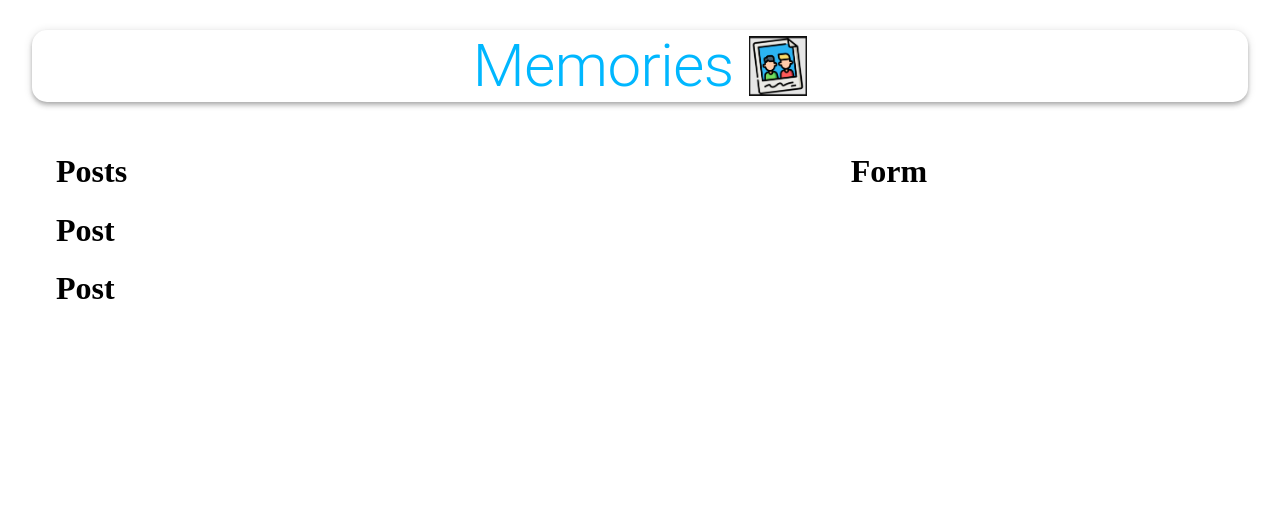
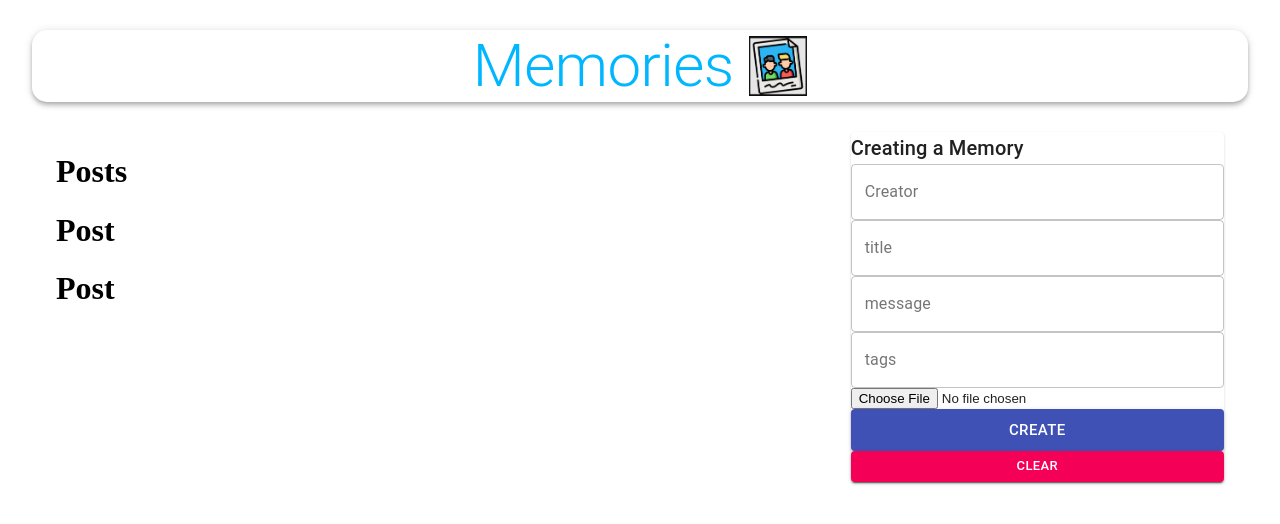
Before and after one commit to lisa1501/Memories-Application-MERN, a React (Create React App) app in the folder client/: page / in a window 1280 px wide. Shown: the top 524 px of the page. Built offline with nearby package versions, Linux system fonts and the light colour scheme; no server answers.

Commit message:
redered the create memory form

```diff
--- a/client/src/components/Form/Form.js
+++ b/client/src/components/Form/Form.js
@@ -1,11 +1,68 @@
-import React from 'react';
+import React, { useState }from 'react';
+import { TextField,Button, Typography, Paper } from '@material-ui/core';
+import FileBase from 'react-file-base64';
+
 import useStyles from './styles';
 
 const Form = () => {
+    const [postData, setPostData] = useState({ creator: '', title: '', message: '', tags: '',  selectedFile: ''});
 
     const classes = useStyles();
+
+    const handleSubmit = ()=>{}
+    const clear = ()=>{}
+
     return (
-        <h1>Form</h1>
+        <Paper className={classes.paper}>
+            <form autoComplete='off' noValidate className={`${classes.root} ${classes.form}`} onSubmit={handleSubmit}>
+                <Typography variant="h6">Creating a Memory</Typography>
+                <TextField
+                    name="creator"
+                    variant="outlined"
+                    label="Creator"
+                    fullWidth
+                    value={postData.creator}
+                    onChange={(e) => setPostData({ ...postData, creator: e.target.value})}
+                />
+                <TextField
+                    name="title"
+                    variant="outlined"
+                    label="title"
+                    fullWidth
+                    value={postData.title}
+                    onChange={(e) => setPostData({ ...postData, title: e.target.value})}
+                />
+                <TextField
+                    name="message"
+                    variant="outlined"
+                    label="message"
+                    fullWidth
+                    value={postData.message}
+                    onChange={(e) => setPostData({ ...postData, message: e.target.value})}
+                />
+                <TextField
+                    name="tags"
+                    variant="outlined"
+                    label="tags"
+                    fullWidth
+                    value={postData.tags}
+                    onChange={(e) => setPostData({ ...postData, tags: e.target.value})}
+                />
+                <div className={classes.fileInput}>
+                    <FileBase
+                        type="file"
+                        multiple={false}
+                        onDone={({base64}) => setPostData({ ...postData, selectedFile: base64 })}
+                        />
+                </div>
+                <Button className={classes.buttonSubmit} variant="contained" color="primary" size="large" type="submit" fullWidth>
+                    Create
+                </Button>
+                <Button variant="contained" color="secondary" size="small" onClick={clear} fullWidth>
+                    Clear
+                </Button>
+            </form>
+        </Paper>
     )
 }
 
```
